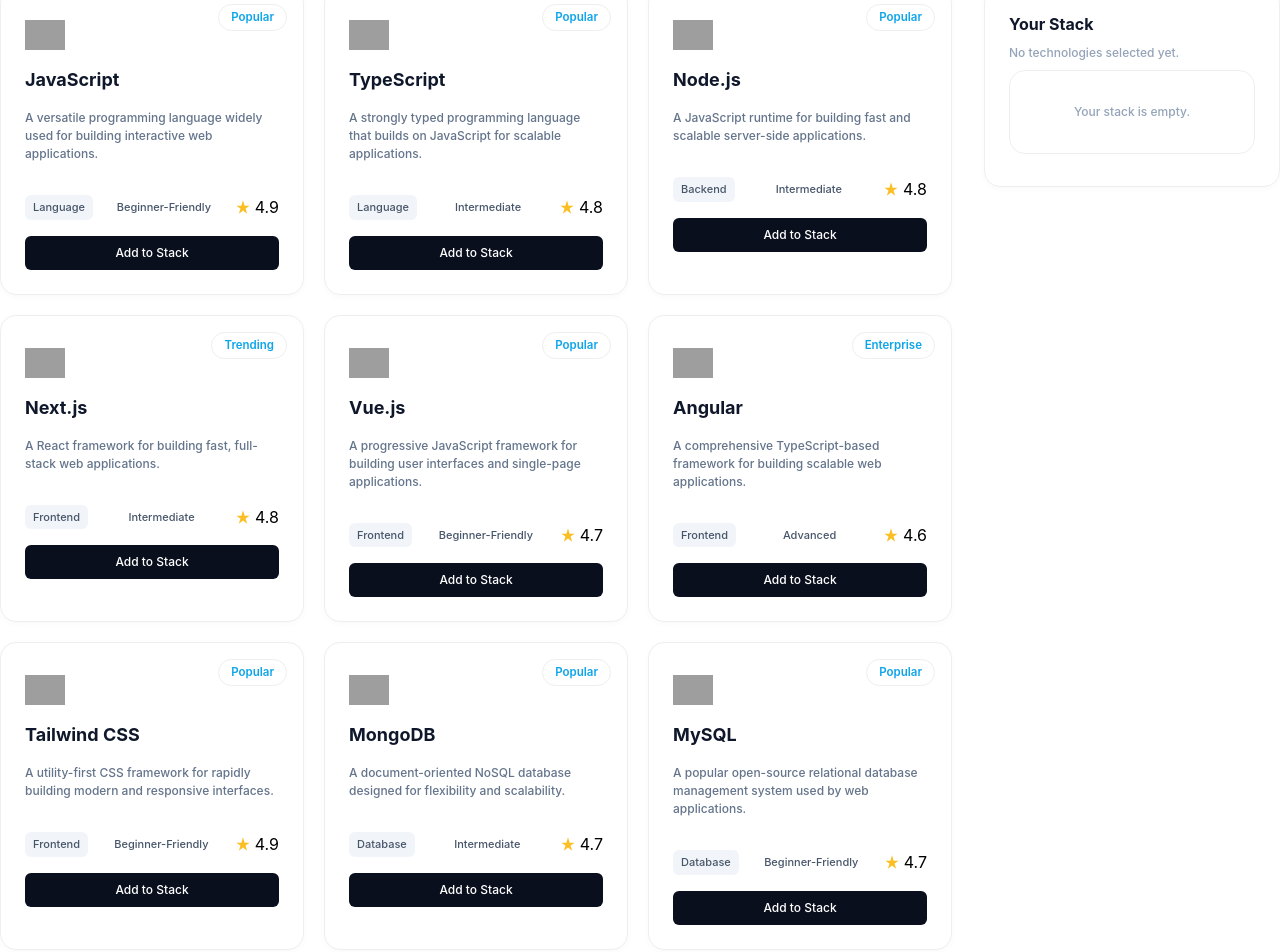
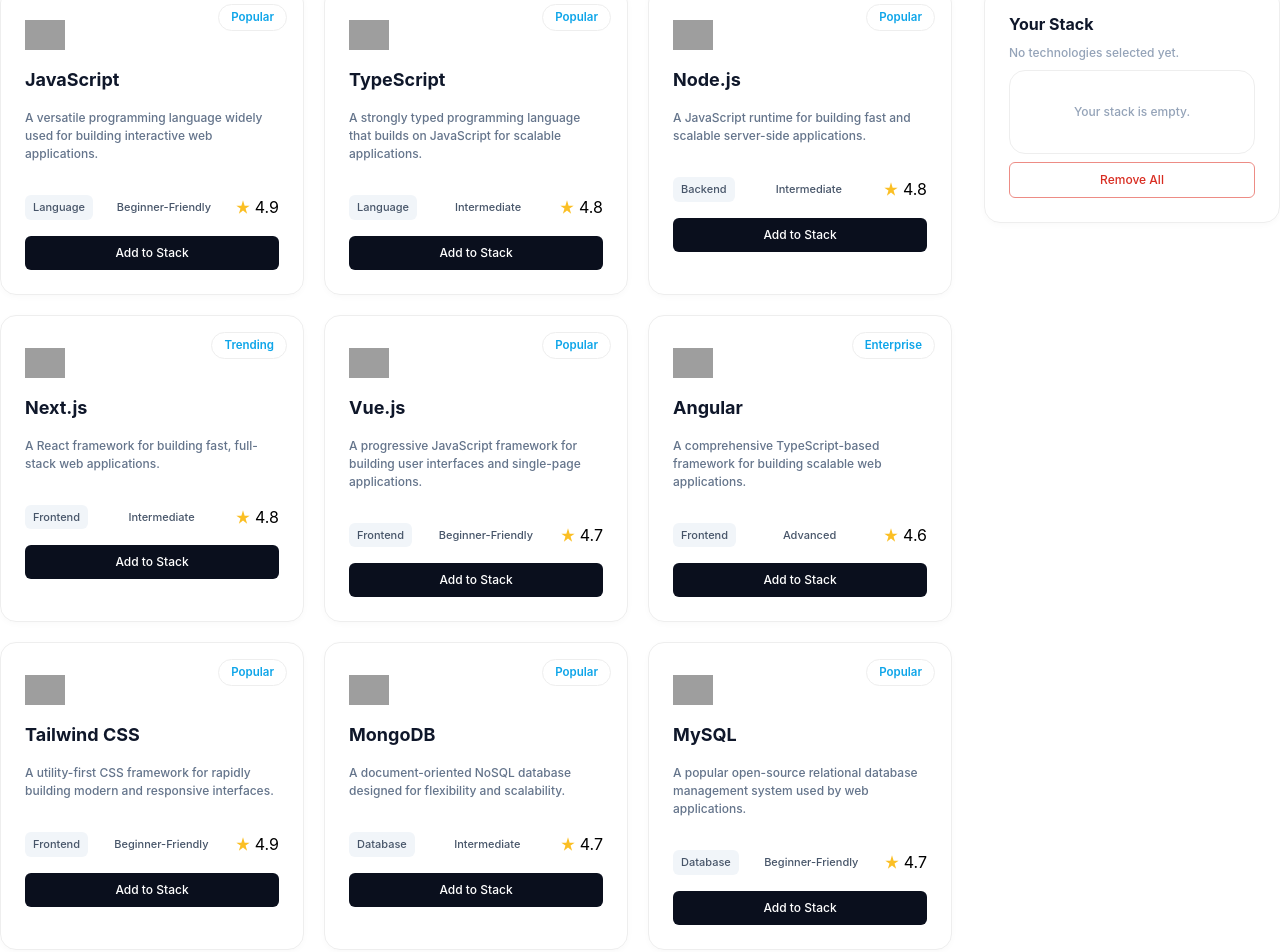
Before and after one commit to Robiaul-Aual-Masum1313/DevStack, a React (Vite) app: page / in a window 1280 px wide. Shown: the part 941-1893 px from the top of the page. Built offline with nearby package versions, Linux system fonts and the light colour scheme; grey boxes are pictures that could not be loaded.

Commit message:
Remove all( to remove all stack from the list) button and its  functionality added

```diff
--- a/src/components/SelactedStack.tsx
+++ b/src/components/SelactedStack.tsx
@@ -24,7 +24,7 @@
       }
       </div>
 
-
+      <button onClick={() => setselectedStacks([])} className="text-[12px] font-medium text-[#D82C20] border border-[#ED8C85]  bg-transparent w-full py-2 rounded-md">Remove All</button>
     </div>
   );
 };
```
